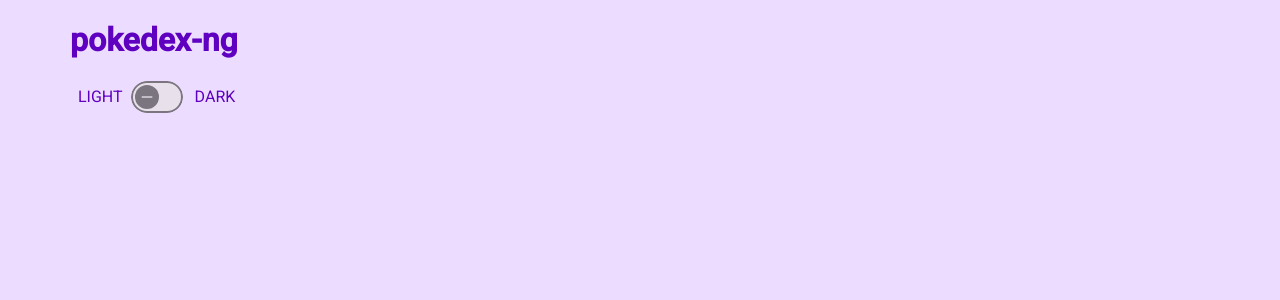
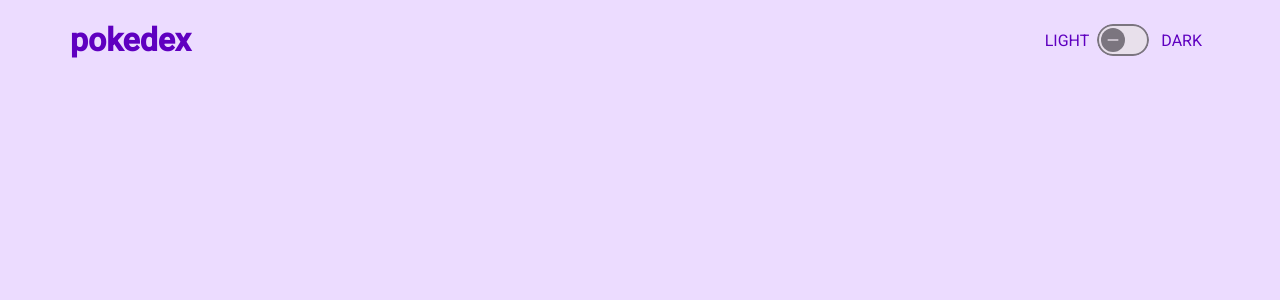
Before and after one commit to Yanioconjota/pokedex-ng, an Angular app: page / in a window 1280 px wide. Shown: the top 300 px of the page. Built offline with nearby package versions, Linux system fonts and the light colour scheme.

Commit message:
Added header component

```diff
--- a/src/app/app.component.html
+++ b/src/app/app.component.html
@@ -1,9 +1,2 @@
-<div class="container">
-  <div class="row">
-    <div class="col-12">
-      <h1>{{title}}</h1>
-      <app-theme-toggle></app-theme-toggle>
-      <router-outlet></router-outlet>
-    </div>
-  </div>
-</div>
+<app-header [title]="'pokedex'"></app-header>
+<router-outlet></router-outlet>
--- /dev/null
+++ b/src/app/modules/shared/components/header/header.component.html
@@ -0,0 +1,8 @@
+<div class="container">
+  <div class="row">
+    <div class="col-12 d-flex align-items-center justify-content-between">
+      <h1>{{title}}</h1>
+      <app-theme-toggle></app-theme-toggle>
+    </div>
+  </div>
+</div>
--- a/src/app/modules/shared/shared.module.ts
+++ b/src/app/modules/shared/shared.module.ts
@@ -3,15 +3,16 @@ import { CommonModule } from '@angular/common';
 import {MatButtonModule} from '@angular/material/button';
 import { RouterOutlet } from '@angular/router';
 import {MatSlideToggleModule} from '@angular/material/slide-toggle';
+import { FormsModule } from '@angular/forms';
+import { HeaderComponent } from './components/header/header.component';
 import { ThemeToggleComponent } from './components/theme-toggle/theme-toggle.component';
-import { FormsModule } from '@angular/forms';
 
-const imports = [CommonModule, FormsModule, MatButtonModule, RouterOutlet, MatSlideToggleModule]
-
+const imports = [CommonModule, FormsModule, MatButtonModule, RouterOutlet, MatSlideToggleModule];
+const components = [HeaderComponent, ThemeToggleComponent];
 
 @NgModule({
-  declarations: [ThemeToggleComponent],
+  declarations: [...components],
   imports: [...imports],
-  exports: [MatSlideToggleModule, ThemeToggleComponent]
+  exports: [MatSlideToggleModule, ...components]
 })
 export class SharedModule { }
```
Also changed, not shown: src/app/modules/shared/components/header/header.component.ts (added, +11 -0 lines), src/app/modules/shared/components/header/header.component.scss (added), 1 other file (tests, documents, lock files or other folders).
